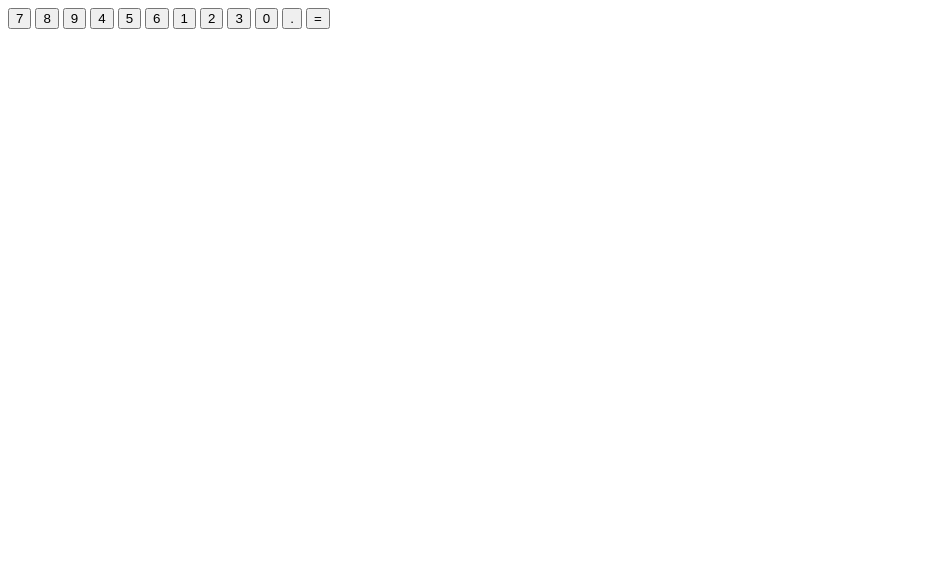
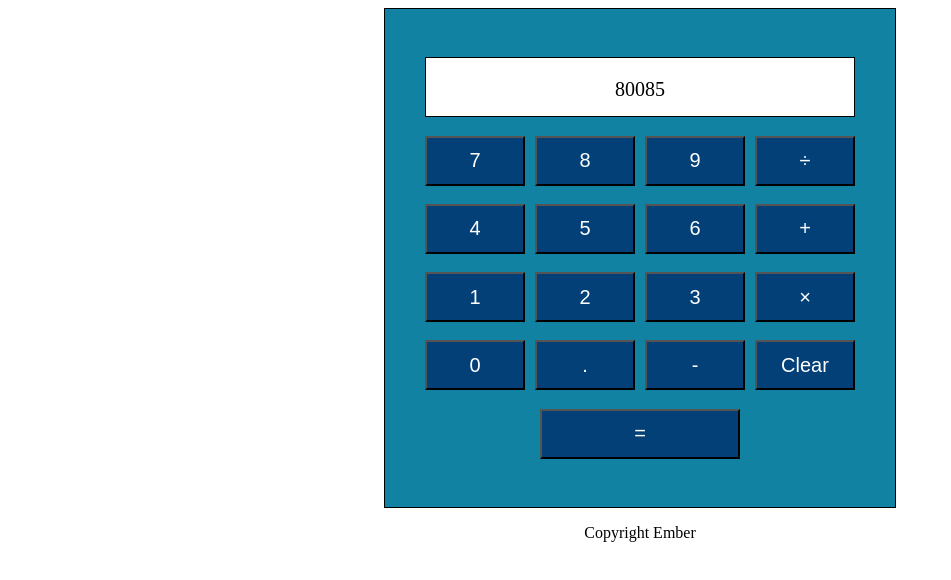
Before and after one commit to CN-M/odin-calculator, a plain HTML site: page index.html in a window 1280 px wide. Shown: the whole page, without its empty margins (0-951 px from the left). Drawn offline with Linux system fonts and the light colour scheme.

Commit message:
Complete most of the calc logic

```diff
--- a/index.html
+++ b/index.html
@@ -9,22 +9,53 @@
     <script src="./index.js" defer></script>
 </head>
 <body>
-    <div class="calculator">
-        <button>7</button>
-        <button>8</button>
-        <button>9</button>
+    <div class="container">
+        <div class="calculator">
+            <!-- <input type="number" class="display"> -->
+            <div class="display">
+                <p>
 
-        <button>4</button>
-        <button>5</button>
-        <button>6</button>
+                </p>
+            </div>
 
-        <button>1</button>
-        <button>2</button>
-        <button>3</button>
 
-        <button>0</button>
-        <button>.</button>
-        <button>=</button>
+            <div class="row row-1">
+                <button id="7">7</button>
+                <button id="8">8</button>
+                <button id="9">9</button>
+                <button id="divide">÷</button>
+            </div>
+
+            <div class="row row-2">
+                <button id="4">4</button>
+                <button id="5">5</button>
+                <button id="6">6</button>
+                <button id="add">+</button>
+            </div>
+
+            <div class="row row-3">
+                <button id="1">1</button>
+                <button id="2">2</button>
+                <button id="3">3</button>
+                <button id="multiply">×</button>
+            </div>
+
+            <div class="row row-4">
+                <button id="0">0</button>
+                <button id=".">.</button>
+                <button id="minus">-</button>
+                <button id="clear">Clear</button>
+            </div>
+
+            <div class="equals">
+                <button id="equals">=</button>
+            </div>
+
+        </div>
+
+        <div class="footer">
+            <p>Copyright Ember</p>
+        </div>
     </div>
 
 </body>
--- a/index.js
+++ b/index.js
@@ -14,17 +14,56 @@ const divide = (a,b) => {
     return 'Hey! No division by 0'
 }
 
-const operate = (a,b, operator) => {
+// Operate function
+const operate = (a, b, operator) => {
     if (operator == '+')
         return add(a,b)
     if (operator == '-')
         return subtract(a,b)
-    if (operator == '*')
+    if (operator == '×')
         return multiply(a,b)
-    if (operator == '/')
+    if (operator == '÷')
         return divide(a,b)
 }
 
-const answer = operate(1,0,'/');
+//User inputs defaults
+let a, b, operator, answer
 
-console.log(answer)
+const calcDisplay = document.querySelector('.display p');
+calcDisplay.textContent = '80085' // Default Display Content
+
+const clear = () => {
+    a = undefined;
+    b = undefined;
+    operator = undefined;
+    answer = undefined;
+    calcDisplay.textContent = undefined
+}
+
+const showDisplay = (event) => {
+    calcDisplay.textContent = event.target.textContent
+    if (
+        event.target.textContent == '+' ||
+        event.target.textContent == '-' ||
+        event.target.textContent == '÷' ||
+        event.target.textContent == '×'
+    ) {
+        operator = event.target.textContent
+        console.log(`Operator: ${operator}`)
+    } else if (event.target.textContent == 'Clear') {
+            clear()
+    } else if (event.target.textContent == '=' ) {
+        answer = operate(a, b, operator)
+        calcDisplay.textContent = answer
+        console.log(`Answer: ${answer}`)
+    } else if (operator) {
+        b = parseInt(event.target.textContent)
+        console.log(`b: ${b}`)
+    } else {
+        a = parseInt(event.target.textContent)
+        console.log(`a: ${a}`)
+    }
+}
+
+const btns = document.querySelectorAll('button');
+btns.forEach(btn => btn.addEventListener('click', showDisplay))
--- a/style.css
+++ b/style.css
@@ -0,0 +1,54 @@
+* {
+    box-sizing: border-box;
+}
+
+.container,
+.calculator {
+    display: flex;
+    flex-direction: column;
+    justify-content: space-evenly;
+}
+
+.container {
+    align-items: center;
+}
+
+
+.calculator {
+    border: 1px solid black;
+    gap: 10px;
+    background-color: #1282A2;
+    padding: 40px;
+    height: 500px;
+}
+
+.display{
+    text-align: center;
+    background-color: white;
+    border: 1px solid black;
+    font-size: 20px;
+    height: 60px;
+    /* padding-right: 20px; */
+}
+
+.row {
+    display: flex;
+    gap: 10px;
+}
+
+button {
+    height: 50px;
+    width: 100px;
+    background-color: #034078;
+    color: white;
+    font-size: 20px;
+
+}
+
+.equals {
+    text-align: center;
+}
+
+.equals button {
+    width: 200px;
+}
```
